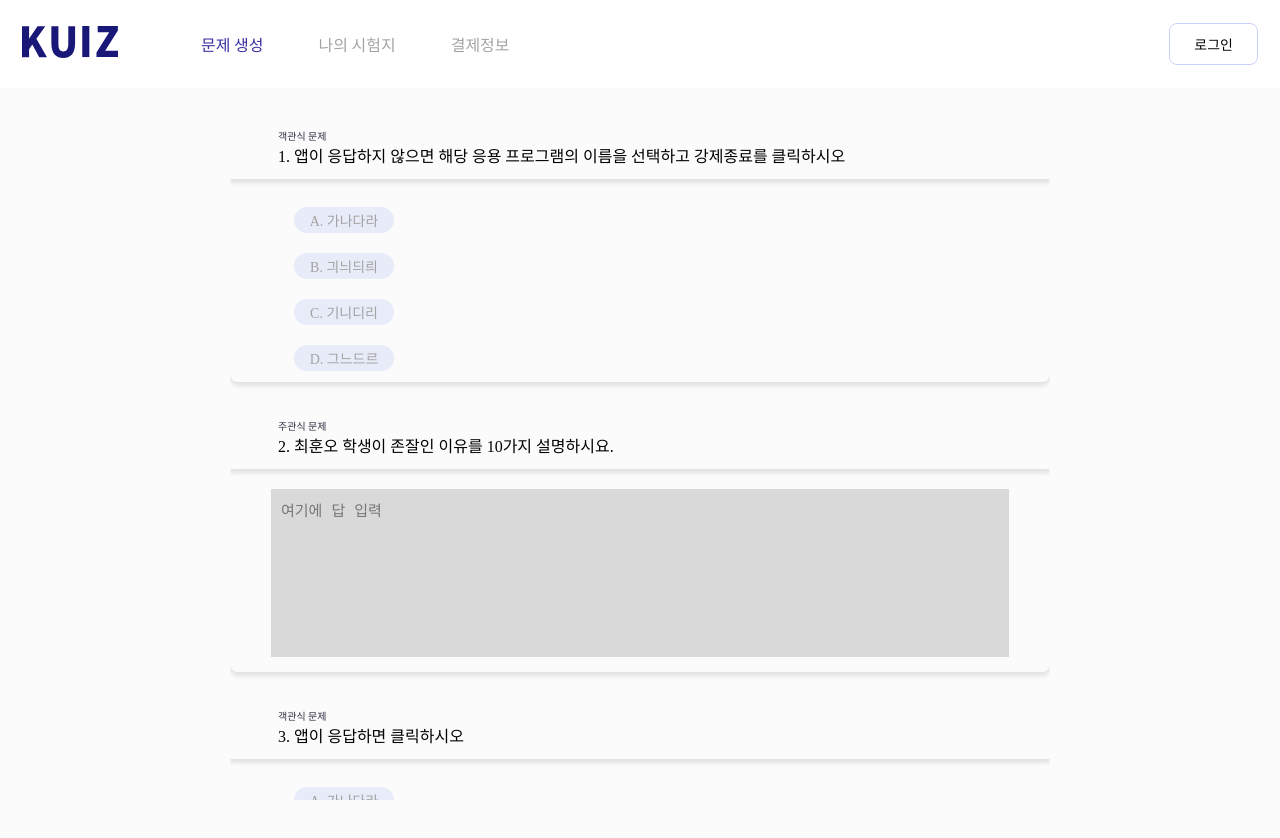
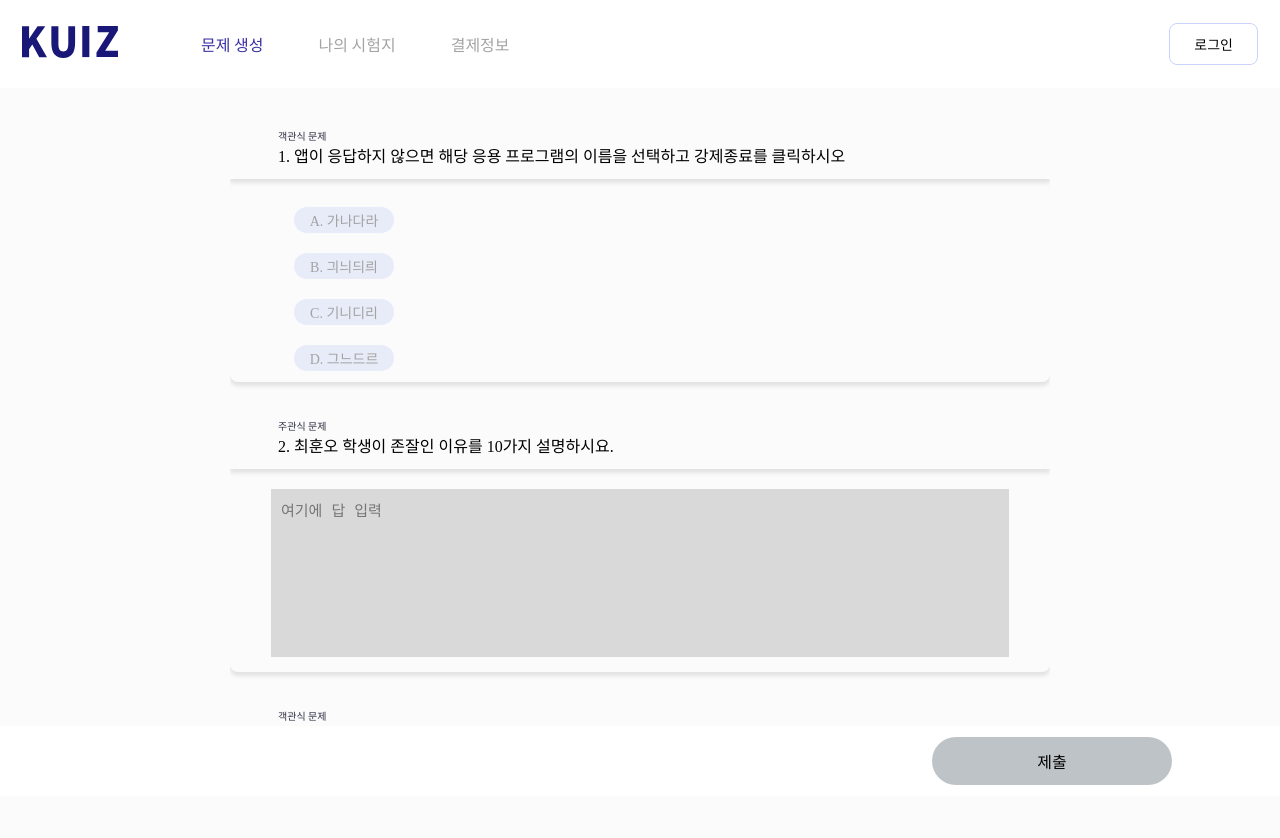
Before and after one commit to kuiz-project/minhoFront, a React (Create React App) app: page /testlist in a window 1280 px wide. Shown: the top 838 px of the page. Built offline with nearby package versions, Linux system fonts and the light colour scheme.

Commit message:
feat: 문제 모두 선택했을 때만 footer 버튼 활성화 기능 추가

```diff
--- a/src/pages/TestList/TestList.js
+++ b/src/pages/TestList/TestList.js
@@ -1,12 +1,33 @@
 import React, { useState } from "react";
 import * as S from "./styles/index";
 const TestList = () => {
+  const handleSubmitAnswers = () => {
+    console.log("제출된 답안:", answers);
+    // 필요하다면 여기서 answers를 서버로 전송하거나 다른 처리를 할 수 있습니다.
+  };
+  const allQuestionsAnswered = () => {
+    return Object.keys(answers).length === questions.length;
+  };
   const [selectedChoices, setSelectedChoices] = useState({});
+  // 각 문제에 대한 답안을 저장하는 상태
+  const [answers, setAnswers] = useState({});
   const handleChoiceClick = (questionIndex, choiceIndex) => {
     setSelectedChoices({
       ...selectedChoices,
       [questionIndex]: choiceIndex,
     });
+    setAnswers({
+      ...answers,
+      [questionIndex]: choiceIndex,
+    });
+    console.log(`문제 ${questionIndex + 1}의 선택된 답안: ${choiceIndex}`);
+  };
+  const handleSubjectiveBlur = (questionIndex, e) => {
+    setAnswers({
+      ...answers,
+      [questionIndex]: e.target.value,
+    });
+    console.log(`문제 ${questionIndex + 1}의 입력된 답안: ${e.target.value}`);
   };
   // 예제 문제 데이터
   const questions = [
@@ -46,6 +67,7 @@ const TestList = () => {
   ];
 
   return (
+    <S.AppContainer>
       <S.TestWrapper>
         <S.TestList>
           {questions.map((question, index) => {
@@ -85,7 +107,11 @@ const TestList = () => {
                     </S.TestTitleMain>
                   </S.TestTitle>
                   <S.TestProblem_2>
-                  <S.TestProblemSubjective placeholder="여기에 답 입력" />
+                    <S.TestProblemSubjective
+                      placeholder="여기에 답 입력"
+                      defaultValue={answers[index] || ""}
+                      onBlur={(e) => handleSubjectiveBlur(index, e)}
+                    />
                   </S.TestProblem_2>
                 </S.TestSubjective>
               );
@@ -94,6 +120,10 @@ const TestList = () => {
           })}
         </S.TestList>
       </S.TestWrapper>
+      <S.StickyFooter>
+        <S.SubmitButton disabled={!allQuestionsAnswered()}>제출</S.SubmitButton>
+      </S.StickyFooter>
+    </S.AppContainer>
   );
 };
 
--- a/src/pages/TestList/styles/index.js
+++ b/src/pages/TestList/styles/index.js
@@ -2,7 +2,7 @@ import { styled } from "styled-components";
 
 export const TestWrapper = styled.div`
   width: 820px;
-  height: 89%;
+  height: 100vh;
   margin: 0 auto;
   display: flex;
   flex-direction: column;
@@ -190,3 +190,43 @@ export const TestProblemSubjective = styled.textarea`
   overflow: auto;
   text-align: left;
 `;
+export const AppContainer = styled.div`
+  display: flex;
+  flex-direction: column;
+  height: 88.5vh;
+  @media (min-height: 1024px) {
+    height: 91.5vh;
+  }
+`;
+
+export const StickyFooter = styled.footer`
+  background-color: white;
+  width: 100%;
+  height: 88px;
+  position: sticky;
+  z-index: 10000;
+  top: 0;
+`;
+export const SubmitButton = styled.button`
+  margin-top: 11px;
+  margin-right: 108px;
+  display: flex;
+  width: 240px;
+  height: 48px;
+  padding: 0px 16px;
+  justify-content: center;
+  align-items: center;
+  border-radius: 44px;
+  margin-left: auto;
+  font-size: 16px;
+
+  background-color: #312e81;
+  color: white;
+
+  &:disabled {
+    background-color: #bdc3c7;
+    cursor: not-allowed;
+    color: black;
+  }
+  // 추가로 필요한 스타일링...
+`;
```
Lines whose indentation alone changed are shown as unchanged.
